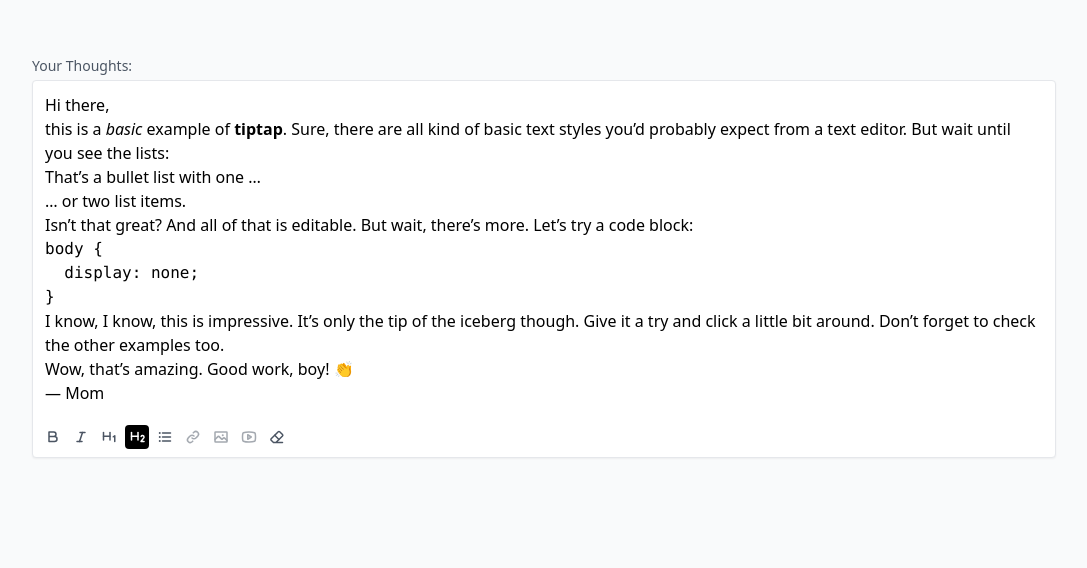
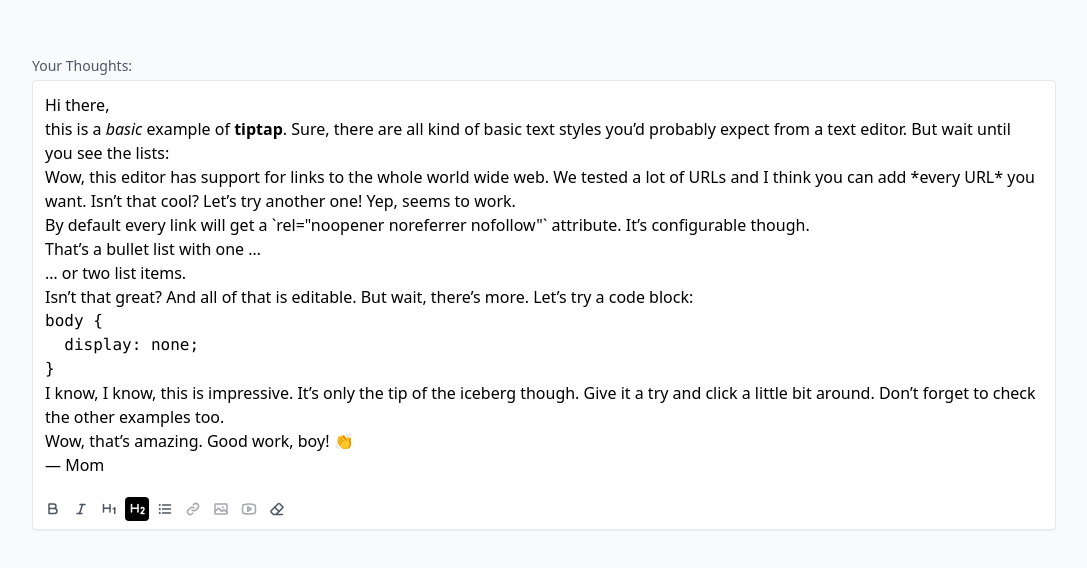
Before and after one commit to praveenjuge/tip-tap-test, a Next.js app: page / in a window 1280 px wide. Shown: the top 568 px of the page, without its empty margins (96-1183 px from the left). Built offline with nearby package versions, Linux system fonts and the light colour scheme; what @tailwindcss/typography would draw is missing.

Commit message:
Link
Signed-off-by: praveenjuge <praveen@skcript.com>

```diff
--- a/components/Editor.js
+++ b/components/Editor.js
@@ -1,10 +1,12 @@
 import { useEditor, EditorContent } from "@tiptap/react";
 import StarterKit from "@tiptap/starter-kit";
 import Placeholder from "@tiptap/extension-placeholder";
+import EditorLink from "@tiptap/extension-link";
 import {
   Eraser,
   Image,
   Link,
+  LinkBreak,
   ListBullets,
   TextBolder,
   TextHOne,
@@ -62,6 +64,14 @@ const MenuBar = ({ editor }) => {
       <button className={buttonClass} disabled>
         <Link weight="bold" className={iconClass} />
       </button>
+      {editor.isActive("link") && (
+        <button
+          className={buttonClass}
+          onClick={() => editor.chain().focus().unsetLink().run()}
+        >
+          <LinkBreak weight="bold" className={iconClass} />
+        </button>
+      )}
       <button className={buttonClass} disabled>
         <Image weight="bold" className={iconClass} />
       </button>
@@ -84,6 +94,7 @@ const Editor = () => {
   const editor = useEditor({
     extensions: [
       StarterKit,
+      EditorLink,
       Placeholder.configure({
         placeholder: "Remember, the more you tell, the more we know.",
       }),
@@ -99,6 +110,12 @@ const Editor = () => {
       </h2>
       <p>
         this is a <em>basic</em> example of <strong>tiptap</strong>. Sure, there are all kind of basic text styles you’d probably expect from a text editor. But wait until you see the lists:
+      </p>
+      <p>
+        Wow, this editor has support for links to the whole <a href="https://en.wikipedia.org/wiki/World_Wide_Web">world wide web</a>. We tested a lot of URLs and I think you can add *every URL* you want. Isn’t that cool? Let’s try <a href="https://statamic.com/">another one!</a> Yep, seems to work.
+      </p>
+      <p>
+        By default every link will get a \`rel="noopener noreferrer nofollow"\` attribute. It’s configurable though.
       </p>
       <ul>
         <li>
--- a/package.json
+++ b/package.json
@@ -7,6 +7,7 @@
   },
   "dependencies": {
     "@tailwindcss/typography": "^0.4.1",
+    "@tiptap/extension-link": "^2.0.0-beta.19",
     "@tiptap/extension-placeholder": "^2.0.0-beta.26",
     "@tiptap/react": "^2.0.0-beta.55",
     "@tiptap/starter-kit": "^2.0.0-beta.89",
```
Also changed, not shown: 1 other file (tests, documents, lock files or other folders).
